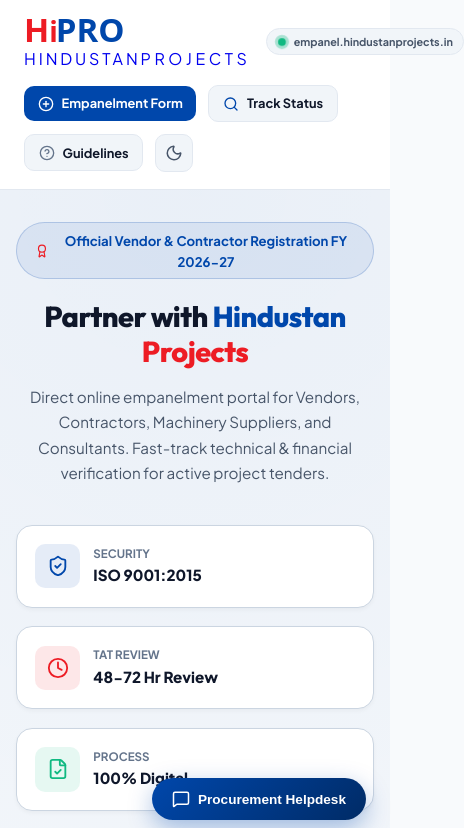
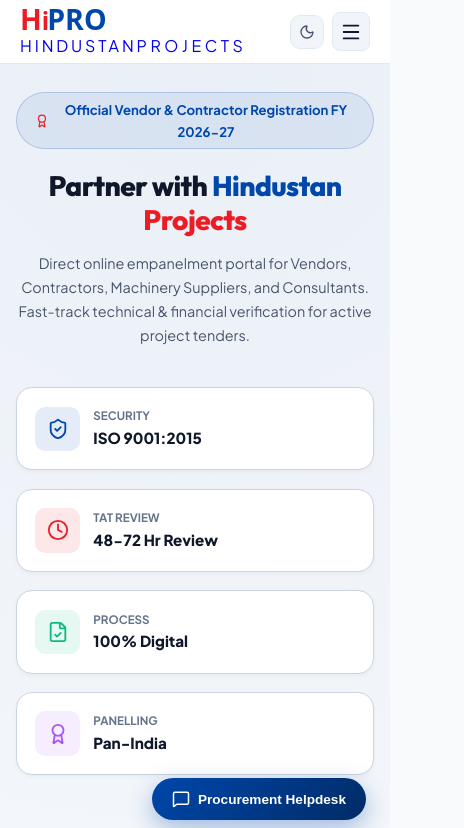
Before and after one commit to hindustan-groups/Empanelment-Portal, a React (Vite) app: page / in a window 390 px wide. Shown: the top 828 px of the page, 464 px wide, since content can reach past the window. Built offline with nearby package versions, Linux system fonts and the light colour scheme.

Commit message:
Mobile UI Upgrade: Replace half-screen top navbar with compact 64px header and sleek slide-down Hamburger Drawer Menu

```diff
--- a/src/components/Header.jsx
+++ b/src/components/Header.jsx
@@ -1,26 +1,32 @@
-import React from 'react';
+import React, { useState } from 'react';
 import { Link, NavLink } from 'react-router-dom';
 import Logo from './Logo';
-import { Sun, Moon, Search, ExternalLink, HelpCircle, PlusCircle } from 'lucide-react';
+import { Sun, Moon, Search, HelpCircle, PlusCircle, Menu, X, ShieldCheck } from 'lucide-react';
 
 export default function Header({ isDark, toggleTheme }) {
+  const [mobileMenuOpen, setMobileMenuOpen] = useState(false);
+
+  const closeMobileMenu = () => {
+    setMobileMenuOpen(false);
+  };
+
   return (
     <header className="header-navbar">
       <div className="header-inner">
 
         {/* Left: Logo & Subdomain Badge */}
-        <div style={{ display: 'flex', alignItems: 'center', gap: '1rem' }}>
-          <Link to="/" style={{ textDecoration: 'none' }}>
-            <Logo height={44} />
+        <div style={{ display: 'flex', alignItems: 'center', gap: '0.75rem' }}>
+          <Link to="/" onClick={closeMobileMenu} style={{ textDecoration: 'none' }}>
+            <Logo height={38} />
           </Link>
-          <div className="subdomain-pill">
+          <div className="subdomain-pill desktop-only">
             <span className="status-dot"></span>
             <span>empanel.hindustanprojects.in</span>
           </div>
         </div>
 
-        {/* Right Nav Options - PUBLIC VENDOR LINKS ONLY */}
-        <div className="nav-actions">
+        {/* Right Desktop Nav Options */}
+        <div className="nav-actions desktop-only">
           <NavLink
             to="/apply"
             className={({ isActive }) => `btn-icon-text ${isActive ? 'active' : ''}`}
@@ -45,7 +51,64 @@ export default function Header({ isDark, toggleTheme }) {
           </button>
         </div>
 
+        {/* Mobile Hamburger Toggle Button */}
+        <div className="mobile-toggle-wrapper">
+          <button onClick={toggleTheme} className="theme-toggle-btn" aria-label="Toggle Theme" style={{ marginRight: '0.5rem' }}>
+            {isDark ? <Sun style={{ width: 16, height: 16, color: '#F59E0B' }} /> : <Moon style={{ width: 16, height: 16, color: '#475569' }} />}
+          </button>
+
+          <button
+            onClick={() => setMobileMenuOpen(prev => !prev)}
+            className="mobile-menu-btn"
+            aria-label="Toggle Mobile Menu"
+          >
+            {mobileMenuOpen ? <X style={{ width: 22, height: 22 }} /> : <Menu style={{ width: 22, height: 22 }} />}
+          </button>
+        </div>
+
       </div>
+
+      {/* Mobile Slide-down Overlay Drawer Menu */}
+      {mobileMenuOpen && (
+        <div className="mobile-drawer-overlay">
+          <div className="mobile-drawer-content">
+
+            <div style={{ display: 'flex', alignItems: 'center', gap: '0.5rem', padding: '0.5rem 0.85rem', borderRadius: 9999, backgroundColor: 'var(--bg-surface)', fontSize: '0.75rem', fontWeight: 800, color: '#0047AB', marginBottom: '1rem', width: 'fit-content' }}>
+              <ShieldCheck style={{ width: 14, height: 14, color: '#10B981' }} />
+              <span>empanel.hindustanprojects.in</span>
+            </div>
+
+            <NavLink
+              to="/apply"
+              onClick={closeMobileMenu}
+              className="mobile-nav-link"
+              style={{ backgroundColor: '#0047AB', color: 'white' }}
+            >
+              <PlusCircle style={{ width: 18, height: 18 }} />
+              <span>Empanelment Form</span>
+            </NavLink>
+
+            <NavLink
+              to="/track"
+              onClick={closeMobileMenu}
+              className="mobile-nav-link"
+            >
+              <Search style={{ width: 18, height: 18, color: '#0047AB' }} />
+              <span>Track Application Status</span>
+            </NavLink>
+
+            <NavLink
+              to="/guidelines"
+              onClick={closeMobileMenu}
+              className="mobile-nav-link"
+            >
+              <HelpCircle style={{ width: 18, height: 18, color: '#64748B' }} />
+              <span>Empanelment Guidelines</span>
+            </NavLink>
+
+          </div>
+        </div>
+      )}
     </header>
   );
 }
--- a/src/index.css
+++ b/src/index.css
@@ -82,8 +82,8 @@ h1, h2, h3, h4, h5, h6 {
   top: 0;
   z-index: 40;
   width: 100%;
-  min-height: 76px;
-  background-color: rgba(255, 255, 255, 0.92);
+  height: 68px;
+  background-color: rgba(255, 255, 255, 0.94);
   backdrop-filter: blur(12px);
   border-bottom: 1px solid var(--border-color);
   display: flex;
@@ -91,18 +91,18 @@ h1, h2, h3, h4, h5, h6 {
 }
 
 .dark .header-navbar {
-  background-color: rgba(15, 23, 42, 0.92);
+  background-color: rgba(15, 23, 42, 0.94);
 }
 
 .header-inner {
   max-width: 1200px;
   width: 100%;
   margin: 0 auto;
-  padding: 0.75rem 1.5rem;
+  padding: 0 1.25rem;
   display: flex;
   align-items: center;
   justify-content: space-between;
-  gap: 1rem;
+  height: 100%;
 }
 
 .subdomain-pill {
@@ -138,14 +138,13 @@ h1, h2, h3, h4, h5, h6 {
   display: flex;
   align-items: center;
   gap: 0.75rem;
-  flex-wrap: wrap;
 }
 
 .btn-icon-text {
   display: inline-flex;
   align-items: center;
   gap: 0.5rem;
-  padding: 0.55rem 1.1rem;
+  padding: 0.5rem 1rem;
   border-radius: 10px;
   background-color: var(--bg-surface);
   border: 1px solid var(--border-color);
@@ -170,7 +169,7 @@ h1, h2, h3, h4, h5, h6 {
 }
 
 .theme-toggle-btn {
-  padding: 0.55rem;
+  padding: 0.5rem;
   border-radius: 10px;
   background-color: var(--bg-surface);
   border: 1px solid var(--border-color);
@@ -186,9 +185,62 @@ h1, h2, h3, h4, h5, h6 {
   transform: rotate(15deg);
 }
 
+/* Mobile Toggle Button */
+.mobile-toggle-wrapper {
+  display: none;
+  align-items: center;
+}
+
+.mobile-menu-btn {
+  padding: 0.45rem;
+  border-radius: 8px;
+  background-color: var(--bg-surface);
+  border: 1px solid var(--border-color);
+  color: var(--text-primary);
+  cursor: pointer;
+  display: flex;
+  align-items: center;
+  justify-content: center;
+}
+
+/* Mobile Overlay Drawer Menu */
+.mobile-drawer-overlay {
+  position: absolute;
+  top: 68px;
+  left: 0;
+  right: 0;
+  background-color: var(--bg-card);
+  border-bottom: 2px solid var(--border-color);
+  box-shadow: var(--shadow-lg);
+  padding: 1.25rem 1.5rem;
+  animation: fadeIn 0.2s ease forwards;
+  z-index: 45;
+}
+
+.mobile-drawer-content {
+  display: flex;
+  flex-direction: column;
+  gap: 0.75rem;
+}
+
+.mobile-nav-link {
+  display: flex;
+  align-items: center;
+  gap: 0.75rem;
+  padding: 0.85rem 1.15rem;
+  border-radius: 12px;
+  background-color: var(--bg-surface);
+  border: 1px solid var(--border-color);
+  font-size: 0.95rem;
+  font-weight: 700;
+  color: var(--text-primary);
+  text-decoration: none;
+  transition: background-color 0.2s ease;
+}
+
 /* Hero Section */
 .hero-section {
-  padding: 3.5rem 1.5rem 2.5rem 1.5rem;
+  padding: 3rem 1.25rem 2rem 1.25rem;
   text-align: center;
   background: radial-gradient(circle at 50% 0%, rgba(0, 71, 171, 0.06) 0%, transparent 70%);
 }
@@ -214,7 +266,7 @@ h1, h2, h3, h4, h5, h6 {
 }
 
 .hero-title {
-  font-size: clamp(1.8rem, 4vw, 3rem);
+  font-size: clamp(1.75rem, 4vw, 3rem);
   font-weight: 800;
   line-height: 1.2;
   margin-bottom: 1rem;
@@ -227,7 +279,7 @@ h1, h2, h3, h4, h5, h6 {
 .hero-subtitle {
   max-width: 720px;
   margin: 0 auto 2.5rem auto;
-  font-size: clamp(0.95rem, 2vw, 1.1rem);
+  font-size: clamp(0.9rem, 2vw, 1.1rem);
   color: var(--text-secondary);
   line-height: 1.65;
 }
@@ -235,7 +287,7 @@ h1, h2, h3, h4, h5, h6 {
 /* Trust Badges Grid */
 .trust-grid {
   display: grid;
-  grid-template-columns: repeat(auto-fit, minmax(200px, 1fr));
+  grid-template-columns: repeat(auto-fit, minmax(190px, 1fr));
   gap: 1.15rem;
   max-width: 1050px;
   margin: 0 auto 3.5rem auto;
@@ -302,7 +354,7 @@ h1, h2, h3, h4, h5, h6 {
 
 .category-grid {
   display: grid;
-  grid-template-columns: repeat(auto-fit, minmax(280px, 1fr));
+  grid-template-columns: repeat(auto-fit, minmax(270px, 1fr));
   gap: 1.35rem;
 }
 
@@ -511,7 +563,7 @@ h1, h2, h3, h4, h5, h6 {
 
 .form-grid-2 {
   display: grid;
-  grid-template-columns: repeat(auto-fit, minmax(260px, 1fr));
+  grid-template-columns: repeat(auto-fit, minmax(250px, 1fr));
   gap: 1.35rem;
 }
 
@@ -734,27 +786,20 @@ h1, h2, h3, h4, h5, h6 {
 }
 
 /* ==========================================================================
-   📱 COMPREHENSIVE RESPONSIVE MEDIA QUERIES FOR ALL DEVICES
-   (Smartphones 320px-480px, Tablets 768px-1024px, Laptops, 4K Monitors)
+   📱 MOBILE & TABLET MEDIA QUERIES (Sleek Drawer Navbar & Compact Layouts)
    ========================================================================== */
 
-@media (max-width: 768px) {
-  .header-inner {
-    flex-direction: column;
-    align-items: flex-start;
-    gap: 0.85rem;
+@media (max-width: 820px) {
+  .desktop-only {
+    display: none !important;
   }
 
-  .nav-actions {
-    width: 100%;
-    justify-content: flex-start;
-    overflow-x: auto;
-    padding-bottom: 0.35rem;
+  .mobile-toggle-wrapper {
+    display: flex;
   }
 
-  .btn-icon-text {
-    padding: 0.45rem 0.85rem;
-    font-size: 0.8rem;
+  .header-navbar {
+    height: 64px;
   }
 
   .progress-nav {
@@ -765,7 +810,7 @@ h1, h2, h3, h4, h5, h6 {
   }
 
   .step-item {
-    min-width: 70px;
+    min-width: 68px;
   }
 
   .step-title {
@@ -789,19 +834,14 @@ h1, h2, h3, h4, h5, h6 {
 
 @media (max-width: 480px) {
   .hero-section {
-    padding: 2rem 1rem 1.5rem 1rem;
-  }
-
-  .subdomain-pill {
-    font-size: 0.675rem;
-    padding: 0.25rem 0.65rem;
+    padding: 1.75rem 1rem 1.25rem 1rem;
   }
 
   .form-body {
-    padding: 1.5rem 1rem;
+    padding: 1.25rem 0.85rem;
   }
 
   .modal-content {
-    padding: 1.35rem;
+    padding: 1.25rem;
   }
 }
```
